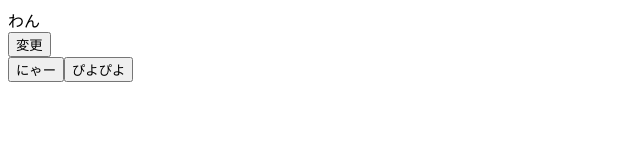
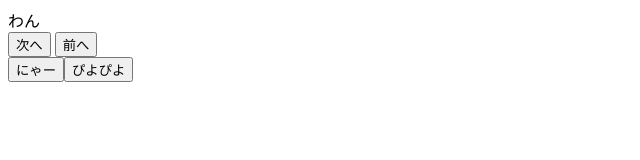
Before and after one commit to tomo-Gomibako/wan-nya-piyopiyo, a plain HTML site: page index.html in a window 1280 px wide. Shown: the whole page, without its empty margins (0-640 px from the left). Drawn offline with Linux system fonts and the light colour scheme.

Commit message:
逆順に変更するボタンを実装

```diff
--- a/index.html
+++ b/index.html
@@ -8,7 +8,8 @@
 </head>
 <body>
 	<div id="display">わん</div>
-	<input type="button" value="変更" onclick="next()">
+	<input type="button" value="次へ" onclick="next()">
+	<input type="button" value="前へ" onclick="next_reverse()">
 	<div id="panel"></div>
 	<script src="main.js"></script>
 </body>
--- a/main.js
+++ b/main.js
@@ -20,6 +20,11 @@ click(n)
 function next() {
 	click((n + 1) % wnp.length)
 }
+
+function next_reverse() {
+	click((n + 2) % wnp.length)
+}
+
 function click(i) {
 	if(i >= wnp.length) {
 		return
```
